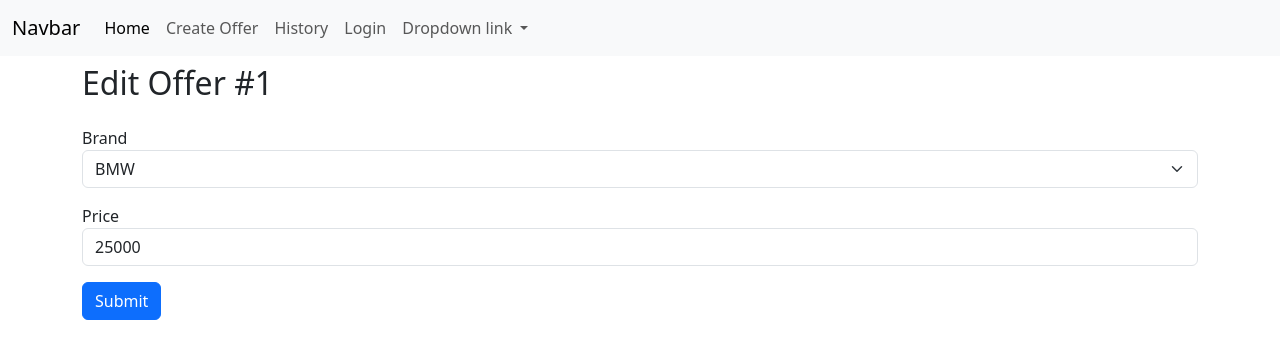
After one commit to rajkonkret/BootCamp-11-10-2025-WEB, a Flask app: page /edit_offer/1 in a window 1280 px wide. The commit adds this page. Shown: the top 359 px of the page. Run offline with Flask 3, Linux system fonts and the light colour scheme; data comes from the database, SQL or seed files in the repository; both versions use the stored data as it was after the commit.

Commit message:
[16 40] update web3_flask/flask_zad5 update add bootstrap fix edit

```diff
--- a/web3_flask/flask_zad6_baza/app.py
+++ b/web3_flask/flask_zad6_baza/app.py
@@ -140,5 +140,57 @@ def history():
     return render_template("history.html", offers=offers)
 
 
+@app.route("/edit_offer/<int:offer_id>", methods=['GET', 'POST'])
+def edit_offer(offer_id):
+    db = get_db()
+    spinner = CarBrandsOffer()
+    spinner.load_offer()
+
+    if request.method == "GET":
+        sql_command = "SELECT id, brand, price FROM offers WHERE id=?"
+        cur = db.execute(sql_command, (offer_id,))
+        offer = cur.fetchone() # pobranie jednego rekordu
+        print(offer)
+
+        if offer == None:
+            flash("No such offer!")
+            return redirect(url_for('history'))
+        else:
+            return render_template("edit_offer.html",
+                            offer=offer,
+                            spinner=spinner)
+    else:
+        flash("Debug: starting process in POST mode")
+        brand = request.form.get("brand", "BMW")
+
+        price = request.form.get("price", "0")
+
+        if brand in spinner.denied_codes:
+            flash(f"The brand {brand} cannot be accepted")
+        elif spinner.get_by_code(brand) == "unknown":
+            flash("The selected brand is unknown and cannot be accepted")
+        else:
+            flash(f"Request to process: {brand} was accepted")
+
+        db = get_db()
+        sql_commnd = """
+        UPDATE offers SET
+        brand=?,
+        price=?,
+        user=?
+        WHERE id=?;
+        """
+        db.execute(sql_commnd, (brand, price, 'admin', offer_id))
+        db.commit()
+
+        # return f"<h1>You selected: {brand} price: {price}"
+        # przekierowujemy aplikację do endpointa
+        # return redirect(
+        #     url_for("offer", brand=brand, price=int(price))
+        # )
+        flash("Transaction was updated")
+
+    return redirect(url_for('history'))
+
 if __name__ == '__main__':
     app.run(debug=True)
--- /dev/null
+++ b/web3_flask/flask_zad6_baza/templates/edit_offer.html
@@ -0,0 +1,30 @@
+{% extends "base.html" %}
+
+
+{% block body_content %}
+<div class="container">
+      <div class="row justify-content-start">
+        <h1 class="col-5 h2 mb-4">Edit Offer #{{ offer.id }}</h1>
+    </div>
+
+<form action="{{ url_for('edit_offer', offer_id=offer.id) }}" method="POST">
+  <div class="mb-3">
+    <label for="brand">Brand</label>
+     <select id="brand" name="brand" class="form-select" required>
+        {% for brand in spinner.brands %}
+        <option value="{{ brand.code }}">{{ brand.name }}</option>
+        {% endfor %}
+    </select>
+  </div>
+  <div class="mb-3">
+    <label for="price">Price</label>
+    <input type="number"
+           class="form-control"
+           id="price"
+           name="price"
+           value="25000">
+  </div>
+  <button type="submit" class="btn btn-primary">Submit</button>
+</form>
+</div>
+{% endblock %}
--- a/web3_flask/flask_zad6_baza/templates/history.html
+++ b/web3_flask/flask_zad6_baza/templates/history.html
@@ -20,7 +20,10 @@
             <td>{{ "{:,.2f}".format(offer.price) }}</td>
             <td>
                 <a href="#" class="btn btn-primary btn-sm" role="button">View</a>
-                <a href="#" class="btn btn-success btn-sm" role="button">Edit</a>
+
+                <a href="{{ url_for('edit_offer', offer_id=offer.id) }}"
+                   class="btn btn-success btn-sm" role="button">Edit</a>
+
 <!--                <a href="#" class="btn btn-danger btn-sm" role="button">Delete</a>-->
                 <a type="button" class="btn btn-danger btn-sm delete-confirm">Delete</a>
 
```
Also changed, not shown: web3_flask/flask_zad6_baza/data/car_ads_portal.db.
